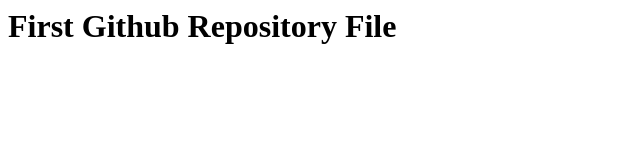
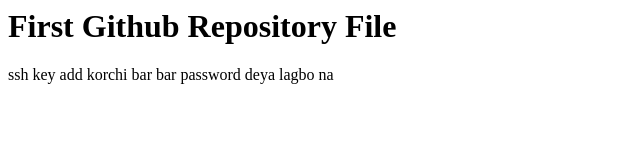
Before and after one commit to ratulislam546/my-github-repo, a plain HTML site: page index.html in a window 1280 px wide. Shown: the whole page, without its empty margins (0-640 px from the left). Drawn offline with Linux system fonts and the light colour scheme.

Commit message:
ssh key added

```diff
--- a/index.html
+++ b/index.html
@@ -1 +1,2 @@
 <h1> First Github Repository File</h1>
+<p>ssh key add korchi bar bar password deya lagbo na</p>
```
